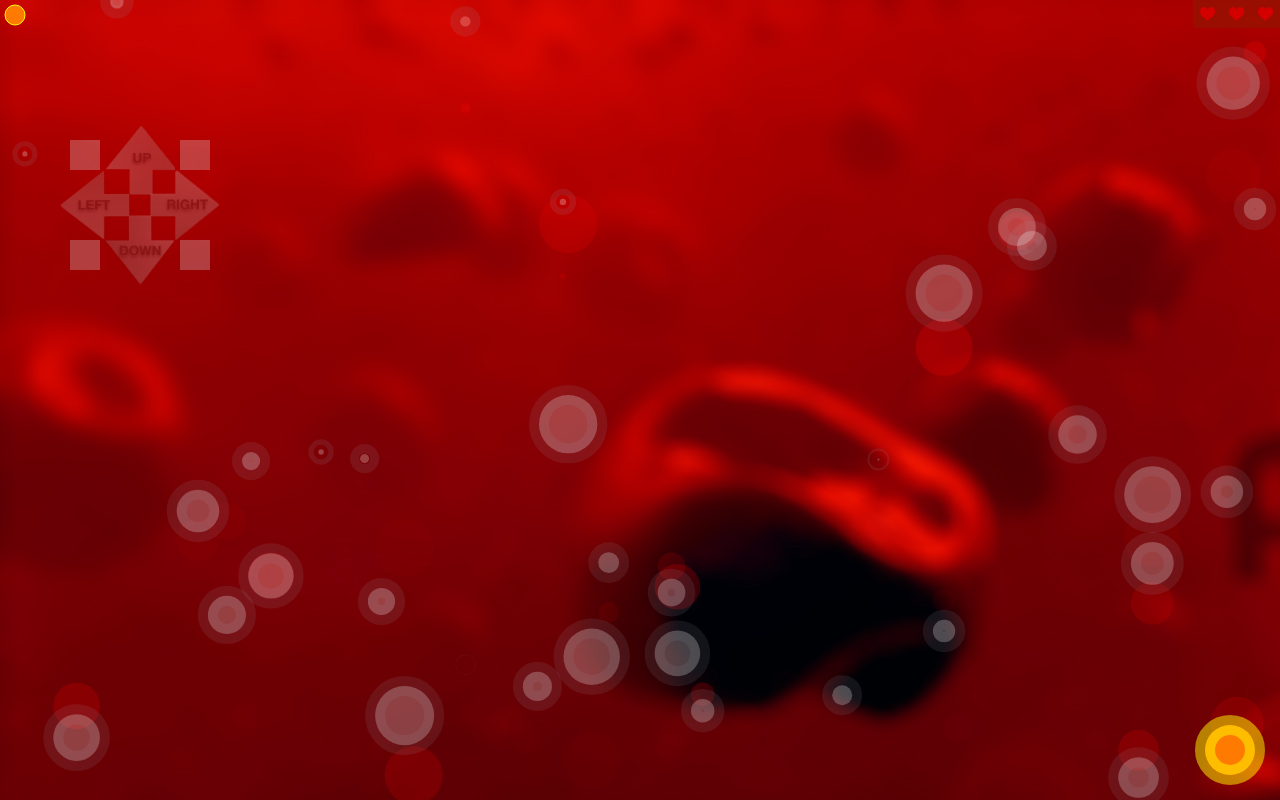
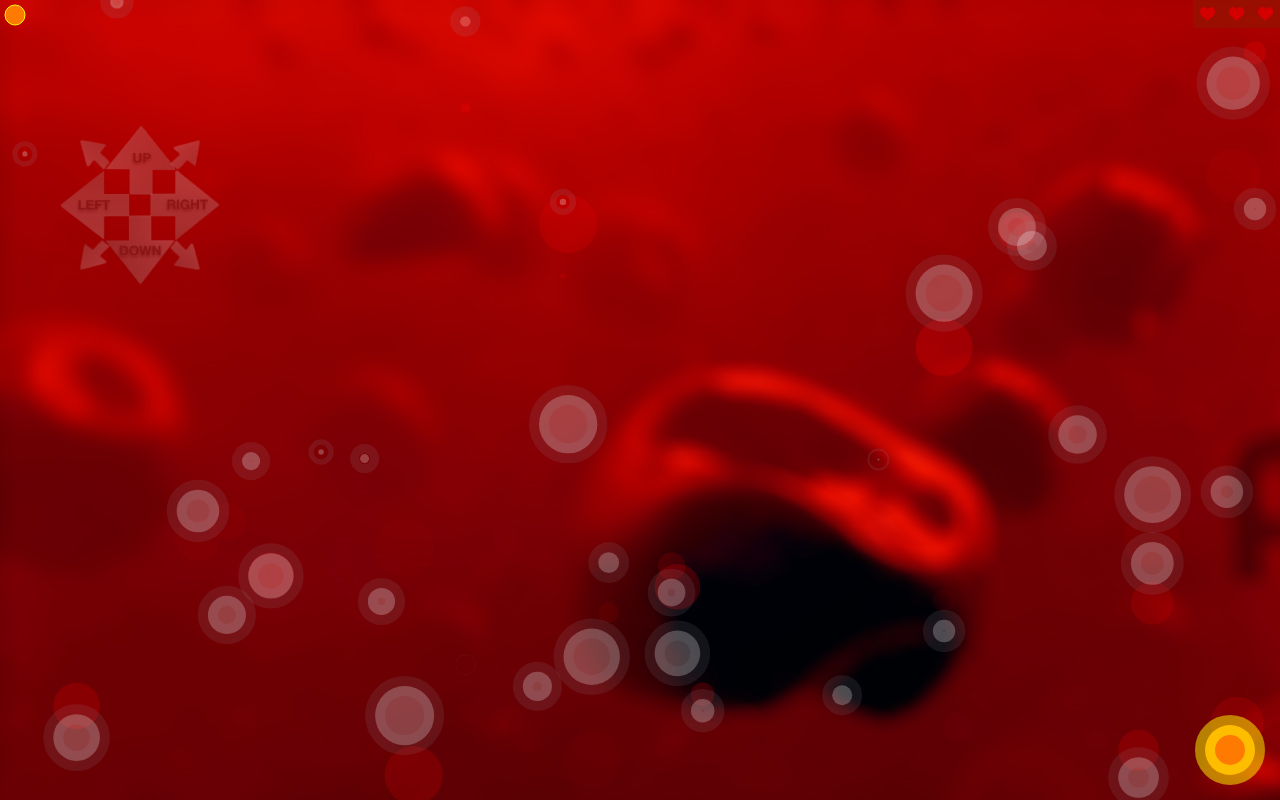
Before and after one commit to d8ta/amazing, a website: page game.html in a window 1280 px wide. Drawn offline with nearby package versions, Linux system fonts and the light colour scheme; files whose address does not match are found by name; a web font is replaced by a local one.

Commit message:
kompassrose eingefuegt

```diff
--- a/game.html
+++ b/game.html
@@ -33,11 +33,11 @@
     <img id="up" src="bilder/up.png">
     <img id="down" src="bilder/down.png">
 
+    <img id="sw" src="bilder/sw.png">
+    <img id="se" src="bilder/sw.png">
+    <img id="ne" src="bilder/sw.png">
+    <img id="nw" src="bilder/sw.png">
 
-    <div id="sw"></div>
-    <div id="se"></div>
-    <div id="ne"></div>
-    <div id="nw"></div>
 </div>
 
 
--- a/main.scss
+++ b/main.scss
@@ -4,7 +4,7 @@ body {
     background-color: firebrick;
   */
   color: #f5f5f5;
-  width:  100%;
+  width: 100%;
   height: 100%;
   margin: 0px;
 }
@@ -22,7 +22,7 @@ h1 {
   opacity: .5;
 }
 
-h3, h2, p, form, td{
+h3, h2, p, form, td {
   font-family: 'Exo 2', 'sans-serif';
   text-align: center;
   font-size: 100%;
@@ -116,27 +116,28 @@ canvas {
   width: 30px;
   height: 30px;
   cursor: pointer;
-  background-color: #f5f5f5;
 }
 
-
 #sw {
-  margin-left: 180px;
+  margin-left: -50px;
   margin-top: 240px;
+  transform: rotate(90deg);
 }
 
 #se {
-  margin-left: 70px;
+  margin-left: -140px;
   margin-top: 240px;
+  transform: rotate(180deg);
 }
 
 #ne {
-  margin-left: 70px;
+  margin-left: -140px;
   margin-top: 140px;
+  transform: rotate(-90deg);
 }
 
 #nw {
-  margin-left: 180px;
+  margin-left: -50px;
   margin-top: 140px;
 }
 
@@ -145,12 +146,12 @@ canvas {
   margin-top: 170px;
 }
 
-
 #right {
   margin-top: 170px;
   margin-left: 20px;
 
 }
+
 #up {
   margin-top: 125px;
   margin-left: -115px;
```
Also changed, not shown: bilder/ne.png (deleted), bilder/nw.png (deleted), bilder/se.png (deleted), main.css. Lines whose indentation alone changed are shown as unchanged.
